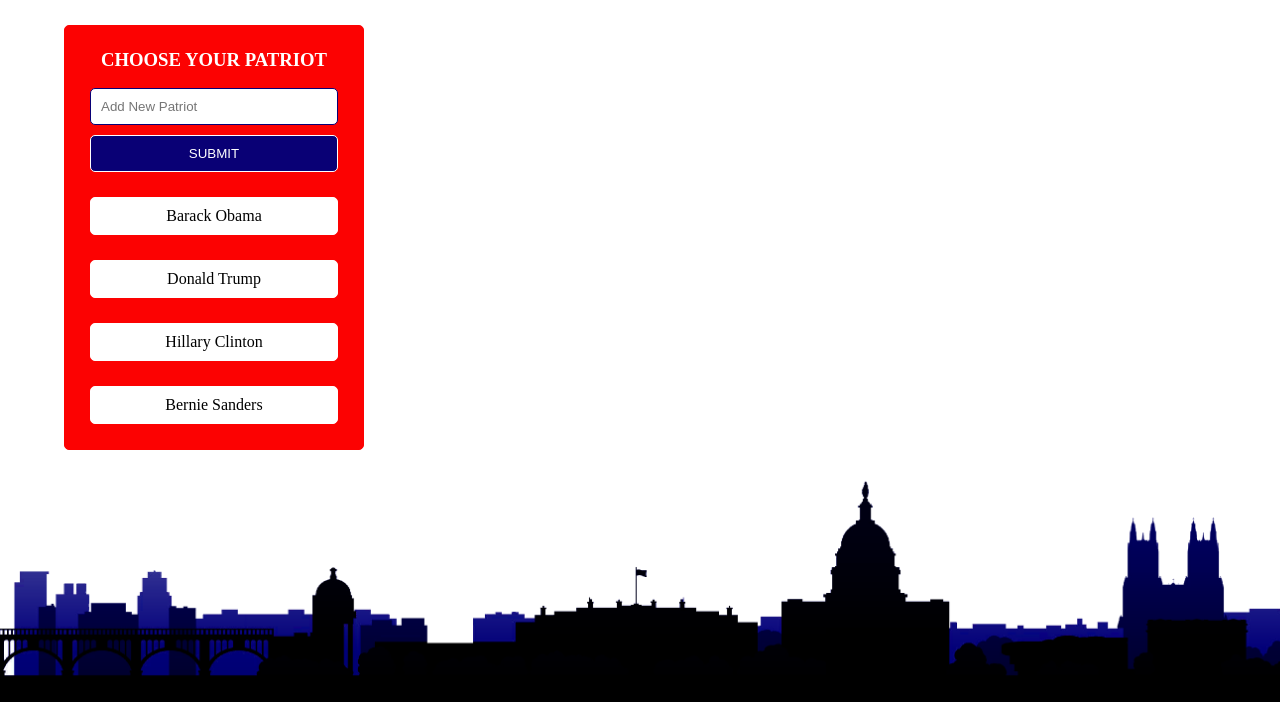
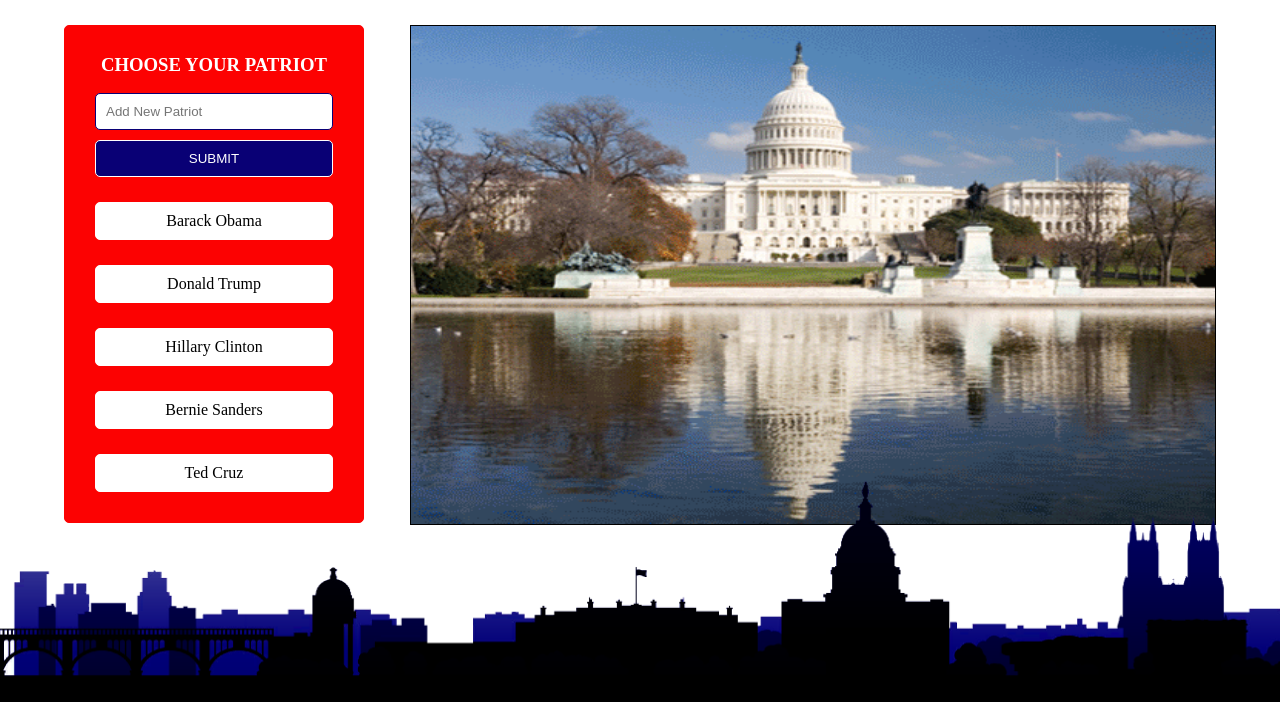
Before and after one commit to AdamMattas/API_Giphy, a PHP site: page / in a window 1280 px wide. Shown: the part 75-800 px from the top of the page. Run offline with PHP 8.4, Linux system fonts and the light colour scheme; some libraries are stand-ins or nearby versions.

Commit message:
added more comments, intro gif, & check for empty text field

```diff
--- a/assets/css/style.css
+++ b/assets/css/style.css
@@ -43,51 +43,18 @@ h3 {
     font-weight: bold;
 }
 /*end global styling*/
-.patriot{
-	text-align: center;
-	color: #FFFFFF;
-	margin-top: 0px;
+
+/*universal class for hiding an element*/
+.hide{
+	display: none;
 }
 
-.text-field{
-	width: 100%;
-	background-color: #FFFFFF;
-	border: 1px solid #090075;
-	border-radius: 5px;
-	padding: 10PX;
-}
-
-.submit{
-	text-align: center;
-	width: 100%;
-	color: #FFFFFF;
-	background-color: #090075;
-	border: 1px solid #FFFFFF;
-	border-radius: 5px;
-	padding: 10px 0px 10px 0px;
-	margin-top: 10px;
-	cursor: pointer;
-}
-
-.news{
-	text-align: center;
-	width: 100%;
-	background-color: #FFFFFF;
-	border: 1px solid #FFFFFF;
-	border-radius: 5px;
-	padding: 10px 25px 10px 25px;
-	margin-top: 25px;
-	cursor: pointer;
-}
-
-.news-image{
-
-}
-
+/*wrapper for entire page*/
 .page-wrapper{
 	height: 100%;
 }
 
+/*begin header styling*/
 .header{
 	margin-bottom: 25px;
 }
@@ -131,7 +98,9 @@ h3 {
 	margin-top: 0;
 	margin-bottom: 0;
 }
+/*end header styling*/
 
+/*wrapper for content below the header*/
 .content-wrapper{
 	position: relative;
 	width: 90%;
@@ -139,16 +108,65 @@ h3 {
 	margin: 0 auto;
 }
 
+/*begin styling for side panel*/
 .side-wrapper{
 	width: 300px;
-	/*height: 100%;*/
 	border: 1px solid #fc0202;
 	border-radius: 5px;
 	background-color: #fc0202;
-	padding: 25px;
+	padding: 30px;
 	position: absolute;
+	z-index: 100;
 }
 
+.patriot{
+	text-align: center;
+	color: #FFFFFF;
+	margin-top: 0px;
+}
+
+.text-field{
+	width: 100%;
+	background-color: #FFFFFF;
+	border: 1px solid #090075;
+	border-radius: 5px;
+	padding: 10PX;
+}
+
+.submit{
+	text-align: center;
+	width: 100%;
+	color: #FFFFFF;
+	background-color: #090075;
+	border: 1px solid #FFFFFF;
+	border-radius: 5px;
+	padding: 10px 0px 10px 0px;
+	margin-top: 10px;
+	cursor: pointer;
+}
+
+.news{
+	text-align: center;
+	width: 100%;
+	background-color: #FFFFFF;
+	border: 1px solid #FFFFFF;
+	border-radius: 5px;
+	padding: 10px 25px 10px 25px;
+	margin-top: 25px;
+	cursor: pointer;
+}
+/*end styling for side panel*/
+
+/*intro animated gif*/
+.intro{
+	position: absolute;
+	border: 1px solid #000000;
+	width: 70%;
+	right: 0;
+	max-height: 500px;
+}
+
+/*begin styling for images and image area*/
 .item{
 	position: relative;
 	margin-right: 50px;
@@ -169,7 +187,9 @@ h3 {
 	float: right;
 	min-height: 427px;
 }
+/*end styling for images and image area*/
 
+/*footer with image*/
 .footer{
 	clear: both;
 	position: relative;
--- a/assets/javascript/script.js
+++ b/assets/javascript/script.js
@@ -1,10 +1,13 @@
 //initialized global variables
-var news = ['Barack Obama', 'Donald Trump', 'Hillary Clinton', 'Bernie Sanders'];
+var news = ['Barack Obama', 'Donald Trump', 'Hillary Clinton', 'Bernie Sanders', 'Ted Cruz'];
 
 // wrapped jquery in document ready function
 $(document).on('ready', function(){
 
 	$(document).on('click', '.news', function(){
+
+		$("#image-area").empty();
+		$("#intro-image").addClass('hide');
 
 		//takes data-name from button and stores it in a variable
     var rate = $(this).data('name');
@@ -68,11 +71,17 @@ $(document).on('ready', function(){
 		//grabs the value from the input textfield
 		var newsVal = $('#new-news').val().trim();
 
-		//input value is added to the array
-		news.push(newsVal);
+		//check if text field is empty
+		if(newsVal != ''){
+			//input value is added to the array
+			news.push(newsVal);
 
-		//calls function to display buttons based on news array
-		showButtons();
+			//reset text field to placeholder
+			$('#new-news').val('');
+
+			//calls function to display buttons based on news array
+			showButtons();
+		}
 
 		// We have this line so that users can hit "enter" instead of clicking on the button and it won't move to the next page
 		return false;
--- a/index.html
+++ b/index.html
@@ -3,7 +3,7 @@
 
 <head>
 
-	<title></title>
+	<title>Fait of The Union</title>
 
 	<!-- added link to jquery link -->
 	<script src='http://code.jquery.com/jquery-2.1.3.min.js'></script>
@@ -21,18 +21,25 @@
 
 		<!-- begin header section -->
 		<div class="header">
+
+			<!-- red, white, blue header split into 3 divs -->
 			<div class="header1"></div>
 			<div class="header2"></div>
 			<div class="header3"></div>
+
+			<!-- content wrapper inside of header -->
 			<div class="head-wrapper">
 				<div class="emblem-left"></div>
 				<h1 class="title">FATE OF THE UNION</h1>
 			</div>
+
 		</div>
 		<!-- end header section -->
 
+		<!-- begin wrapper for content below header -->
 		<div class="content-wrapper">
 
+			<!-- begin wrapper for left side panel -->
 			<div class="side-wrapper">
 
 				<h3 class="patriot">CHOOSE YOUR PATRIOT</h3>
@@ -40,7 +47,6 @@
 				<!-- form to add new button from text field -->
 				<form id="news-form">
 			    <input type="text" id="new-news" class="text-field" placeholder="Add New Patriot"><br>
-
 			    <!-- Button triggers new news button to be added -->
 			    <input id="add-news" class="submit" type="submit" value="SUBMIT">
 		  	</form>
@@ -49,6 +55,10 @@
 				<div id="button-area"></div>
 
 			</div>
+			<!-- end wrapper for left side panel -->
+
+			<img id="intro-image" class="intro" src="assets/images/washington_dc_movie.gif">
+			<!-- <div id="intro-image" class="intro"></div> -->
 
 			<!-- div container for images and ratings -->
 			<div id="image-area" class="images">
@@ -56,7 +66,9 @@
 			</div>
 
 		</div>
+		<!-- end wrapper for content below header -->
 
+		<!-- footer image section -->
 		<div class="footer"></div>
 
 	</div>
```
Also changed, not shown: assets/images/washington_dc_movie.gif (added).
